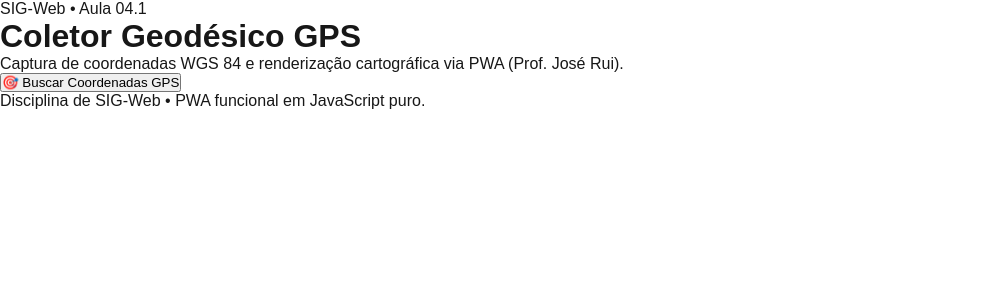
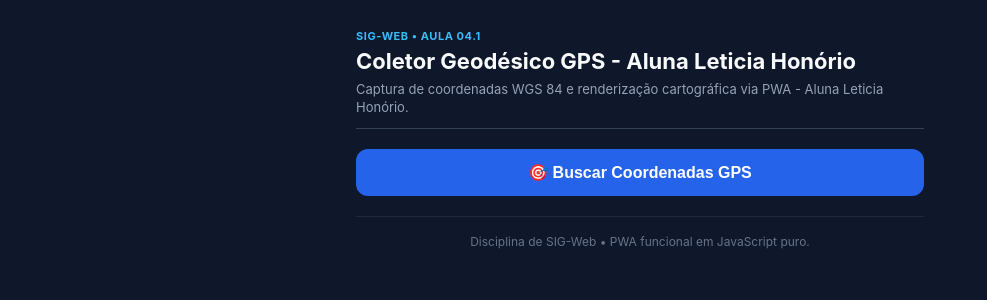
Before and after one commit to leticiareginajf/maps, a Next.js app: page / in a window 1280 px wide. Shown: the top 300 px of the page, without its empty margins (0-987 px from the left). Built offline with nearby package versions, Linux system fonts and the light colour scheme.

Commit message:
feature: ajustes mapas e estilos

```diff
--- a/app/globals.css
+++ b/app/globals.css
@@ -1,49 +1,18 @@
-:root {
-  --background: #ffffff;
-  --foreground: #171717;
+* {
+  box-sizing: border-box;
+  margin: 0;
+  padding: 0;
 }
 
-@media (prefers-color-scheme: dark) {
-  :root {
-    --background: #0a0a0a;
-    --foreground: #ededed;
-  }
-}
-
-html {
-  height: 100%;
-}
-
-html,
-body {
-  max-width: 100vw;
-  overflow-x: hidden;
+html, body {
+  min-height: 100vh;
+  background-color: #0f172a;
+  color: #f8fafc;
+  font-family: -apple-system, BlinkMacSystemFont, "Segoe UI", Roboto, Helvetica, Arial, sans-serif;
+  -webkit-font-smoothing: antialiased;
 }
 
 body {
-  min-height: 100%;
   display: flex;
   flex-direction: column;
-  color: var(--foreground);
-  background: var(--background);
-  font-family: Arial, Helvetica, sans-serif;
-  -webkit-font-smoothing: antialiased;
-  -moz-osx-font-smoothing: grayscale;
 }
-
-* {
-  box-sizing: border-box;
-  padding: 0;
-  margin: 0;
-}
-
-a {
-  color: inherit;
-  text-decoration: none;
-}
-
-@media (prefers-color-scheme: dark) {
-  html {
-    color-scheme: dark;
-  }
-}
--- a/app/layout.js
+++ /dev/null
@@ -1,31 +0,0 @@
-import "./globals.css";
-
-export const metadata = {
-    title: "Coletor Geodésico GPS",
-    description: "Aplicativo PWA de Geoprocessamento para Coleta em Campo",
-    manifest: "/manifest.json",
-};
-
-export default function RootLayout({ children }) {
-    return (
-        <html lang="pt-BR"><head><meta name="theme-color" content="#2563eb" /><link rel="icon" href="/icons/icon.svg" type="image/svg+xml" />
-                <script
-                    dangerouslySetInnerHTML={{
-                        __html: `
-                            if (typeof window !== "undefined" && "serviceWorker" in navigator) {
-                                if (window.location.hostname === "localhost" || window.location.hostname === "127.0.0.1") {
-                                    // No computador local: desativa para nunca travar o desenvolvimento
-                                    navigator.serviceWorker.getRegistrations().then((regs) => {
-                                        for (let r of regs) r.unregister();
-                                    });
-                                } else {
-                                    // Na nuvem (Vercel): ativa o suporte offline completo
-                                    window.addEventListener("load", () => {
-                                        navigator.serviceWorker.register("/sw.js");
-                                    });
-                                }
-                            }`,
-                    }}
-                /></head><body>{children}</body></html>
-    );
-}
--- /dev/null
+++ b/app/layout.jsx
@@ -0,0 +1,40 @@
+import "./globals.css";
+
+export const metadata = {
+  title: "SIG-Web - Coletor GPS - Leticia Honorio",
+  description: "Captura de coordenadas GPS em campo - Aluna Leticia Honorio",
+  manifest: "/manifest.json",
+};
+
+export const viewport = {
+  themeColor: "#2563eb",
+  width: "device-width",
+  initialScale: 1,
+};
+
+export default function RootLayout({ children }) {
+  return (
+    <html lang="pt-BR">
+      <body>
+        {children}
+        <script
+          dangerouslySetInnerHTML={{
+            __html: `
+              if (typeof window !== 'undefined' && 'serviceWorker' in navigator) {
+                if (window.location.hostname === 'localhost' || window.location.hostname === '127.0.0.1') {
+                  navigator.serviceWorker.getRegistrations().then(regs => {
+                    for (let r of regs) r.unregister();
+                  });
+                } else {
+                  window.addEventListener('load', () => {
+                    navigator.serviceWorker.register('/sw.js');
+                  });
+                }
+              }
+            `,
+          }}
+        />
+      </body>
+    </html>
+  );
+}
--- a/app/page.js
+++ b/app/page.jsx
@@ -80,9 +80,9 @@ export default function Home() {
       {/* 1. Cabeçalho Didático */}
       <header className={styles.cabecalho}>
         <span className={styles.tagDisciplina}>SIG-Web • Aula 04.1</span>
-        <h1 className={styles.titulo}>Coletor Geodésico GPS</h1>
+        <h1 className={styles.titulo}>Coletor Geodésico GPS - Aluna Leticia Honório</h1>
         <p className={styles.subtitulo}>
-          Captura de coordenadas WGS 84 e renderização cartográfica via PWA (Prof. José Rui).
+          Captura de coordenadas WGS 84 e renderização cartográfica via PWA - Aluna Leticia Honório.
         </p>
       </header>
 
--- a/app/page.module.css
+++ b/app/page.module.css
@@ -1,150 +1,179 @@
-.page {
-  --background: #fafafa;
-  --foreground: #fff;
+.container {
+  max-width: 600px;
+  width: 100%;
+  margin: 0 auto;
+  padding: 24px 16px;
+  display: flex;
+  flex-direction: column;
+  gap: 20px;
+}
 
-  --text-primary: #000;
-  --text-secondary: #666;
+.cabecalho {
+  border-bottom: 1px solid #334155;
+  padding-bottom: 12px;
+}
 
-  --button-primary-hover: #383838;
-  --button-secondary-hover: #f2f2f2;
-  --button-secondary-border: #ebebeb;
+.tagDisciplina {
+  font-size: 11px;
+  font-weight: 700;
+  letter-spacing: 0.05em;
+  color: #38bdf8;
+  text-transform: uppercase;
+}
 
+.titulo {
+  font-size: 22px;
+  font-weight: 700;
+  color: #f8fafc;
+  margin: 4px 0 6px 0;
+}
+
+.subtitulo {
+  font-size: 13px;
+  color: #94a3b8;
+  line-height: 1.4;
+}
+
+.btnBuscar {
+  width: 100%;
+  background-color: #2563eb;
+  color: #ffffff;
+  border: none;
+  border-radius: 12px;
+  padding: 14px 20px;
+  font-size: 16px;
+  font-weight: 600;
+  cursor: pointer;
+  transition: background-color 0.2s ease, opacity 0.2s ease;
   display: flex;
-  flex: 1;
-  flex-direction: column;
   align-items: center;
   justify-content: center;
-  font-family: var(--font-geist-sans);
-  background-color: var(--background);
-}
-
-.main {
-  display: flex;
-  flex: 1;
-  width: 100%;
-  max-width: 800px;
-  flex-direction: column;
-  align-items: flex-start;
-  justify-content: space-between;
-  background-color: var(--foreground);
-  padding: 120px 60px;
-}
-
-.intro {
-  display: flex;
-  flex-direction: column;
-  align-items: flex-start;
-  text-align: left;
-  gap: 24px;
-}
-
-.intro h1 {
-  max-width: 320px;
-  font-size: 40px;
-  font-weight: 600;
-  line-height: 48px;
-  letter-spacing: -2.4px;
-  text-wrap: balance;
-  color: var(--text-primary);
-}
-
-.intro p {
-  max-width: 440px;
-  font-size: 18px;
-  line-height: 32px;
-  text-wrap: balance;
-  color: var(--text-secondary);
-}
-
-.intro a {
-  font-weight: 500;
-  color: var(--text-primary);
-}
-
-.ctas {
-  display: flex;
-  flex-direction: row;
-  width: 100%;
-  max-width: 440px;
-  gap: 16px;
-  font-size: 14px;
-}
-
-.ctas a {
-  display: flex;
-  justify-content: center;
-  align-items: center;
-  height: 40px;
-  padding: 0 16px;
-  border-radius: 128px;
-  border: 1px solid transparent;
-  transition: 0.2s;
-  cursor: pointer;
-  width: fit-content;
-  font-weight: 500;
-}
-
-a.primary {
-  background: var(--text-primary);
-  color: var(--background);
   gap: 8px;
 }
 
-a.secondary {
-  border-color: var(--button-secondary-border);
+.btnBuscar:hover:not(:disabled) {
+  background-color: #1d4ed8;
 }
 
-/* Enable hover only on non-touch devices */
-@media (hover: hover) and (pointer: fine) {
-  a.primary:hover {
-    background: var(--button-primary-hover);
-    border-color: transparent;
+.btnBuscar:disabled {
+  opacity: 0.6;
+  cursor: not-allowed;
 }
 
-  a.secondary:hover {
-    background: var(--button-secondary-hover);
-    border-color: transparent;
-  }
+.statusAviso {
+  font-size: 12px;
+  color: #38bdf8;
+  text-align: center;
+  background-color: rgba(14, 165, 233, 0.1);
+  border: 1px solid rgba(14, 165, 233, 0.25);
+  padding: 8px 12px;
+  border-radius: 8px;
+  line-height: 1.4;
 }
 
-@media (max-width: 600px) {
-  .main {
-    padding: 48px 24px;
+.erro {
+  background-color: rgba(239, 68, 68, 0.15);
+  border: 1px solid rgba(239, 68, 68, 0.35);
+  color: #fca5a5;
+  padding: 12px 16px;
+  border-radius: 10px;
+  font-size: 13px;
+  line-height: 1.4;
 }
 
-  .intro {
-    gap: 16px;
+.cartao {
+  background-color: #1e293b;
+  border: 1px solid #334155;
+  border-radius: 14px;
+  padding: 18px;
+  display: flex;
+  flex-direction: column;
+  gap: 14px;
 }
 
-  .intro h1 {
-    font-size: 32px;
-    line-height: 40px;
-    letter-spacing: -1.92px;
-  }
+.cartaoTopo {
+  display: flex;
+  justify-content: space-between;
+  align-items: center;
+  border-bottom: 1px solid rgba(51, 65, 85, 0.6);
+  padding-bottom: 10px;
 }
 
-@media (prefers-color-scheme: dark) {
-  .logo {
-    filter: invert();
+.cartaoTitulo {
+  font-size: 12px;
+  font-weight: 700;
+  color: #cbd5e1;
+  text-transform: uppercase;
+  letter-spacing: 0.05em;
 }
 
-  .page {
-    --background: #000;
-    --foreground: #000;
-
-    --text-primary: #ededed;
-    --text-secondary: #999;
-
-    --button-primary-hover: #ccc;
-    --button-secondary-hover: #1a1a1a;
-    --button-secondary-border: #1a1a1a;
-  }
+.badgePrecisao {
+  font-size: 12px;
+  font-weight: 600;
+  background-color: rgba(14, 165, 233, 0.15);
+  border: 1px solid rgba(14, 165, 233, 0.35);
+  color: #38bdf8;
+  padding: 3px 10px;
+  border-radius: 20px;
 }
 
-.code {
-  font-family: var(--font-geist-mono);
-  font-size: 0.9em;
-  background: color-mix(in srgb, currentColor 8%, transparent);
-  padding: 0.1em 0.4em;
-  border-radius: 6px;
+.gridCoordenadas {
+  display: grid;
+  grid-template-columns: 1fr 1fr;
+  gap: 10px;
 }
+
+.itemDado {
+  background-color: #0f172a;
+  border: 1px solid #1e293b;
+  padding: 10px 12px;
+  border-radius: 10px;
+}
+
+.labelDado {
+  font-size: 11px;
+  color: #94a3b8;
+  display: block;
+  margin-bottom: 4px;
+}
+
+.valorDado {
+  font-family: ui-monospace, SFMono-Regular, Menlo, Monaco, Consolas, monospace;
+  font-size: 15px;
+  font-weight: 700;
+  color: #38bdf8;
+}
+
+.mapaContainer {
+  background-color: #1e293b;
+  border: 1px solid #334155;
+  border-radius: 14px;
+  padding: 14px;
+  display: flex;
+  flex-direction: column;
+  gap: 10px;
+}
+
+.mapaCabecalho {
+  display: flex;
+  justify-content: space-between;
+  font-size: 12px;
+  color: #94a3b8;
+}
+
+.mapaIframe {
+  width: 100%;
+  height: 320px;
+  border: none;
+  border-radius: 10px;
+  background-color: #0f172a;
+}
+
+.rodape {
+  border-top: 1px solid #1e293b;
+  padding-top: 16px;
+  text-align: center;
+  font-size: 12px;
+  color: #64748b;
+  line-height: 1.5;
+}
--- /dev/null
+++ b/public/offline.html
@@ -0,0 +1,50 @@
+<!DOCTYPE html>
+<html lang="pt-BR">
+<head>
+  <meta charset="UTF-8">
+  <meta name="viewport" content="width=device-width, initial-scale=1.0">
+  <title>Offline - Coletor GPS SIG-Web</title>
+  <style>
+    body {
+      margin: 0;
+      padding: 0;
+      font-family: -apple-system, BlinkMacSystemFont, "Segoe UI", Roboto, sans-serif;
+      background: #0f172a;
+      color: #f8fafc;
+      display: flex;
+      flex-direction: column;
+      align-items: center;
+      justify-content: center;
+      min-height: 100vh;
+      text-align: center;
+      padding: 24px;
+    }
+    .card {
+      background: #1e293b;
+      border: 1px solid #334155;
+      border-radius: 16px;
+      padding: 32px;
+      max-width: 420px;
+    }
+    h1 { margin-top: 0; color: #38bdf8; font-size: 22px; }
+    p { color: #94a3b8; font-size: 15px; line-height: 1.5; }
+    .badge {
+      display: inline-block;
+      background: #0369a1;
+      color: white;
+      padding: 6px 12px;
+      border-radius: 9999px;
+      font-size: 13px;
+      font-weight: 600;
+      margin-bottom: 16px;
+    }
+  </style>
+</head>
+<body>
+  <div class="card">
+    <div class="badge">Operação Offline</div>
+    <h1>Você está desconectado da rede</h1>
+    <p>O aplicativo continua apto a capturar dados do chip GNSS (satélites) no seu dispositivo móvel, mas as imagens do mapa de fundo requerem internet.</p>
+  </div>
+</body>
+</html>
```
Also changed, not shown: public/icons/icon.svg. Lines whose indentation alone changed are shown as unchanged.
